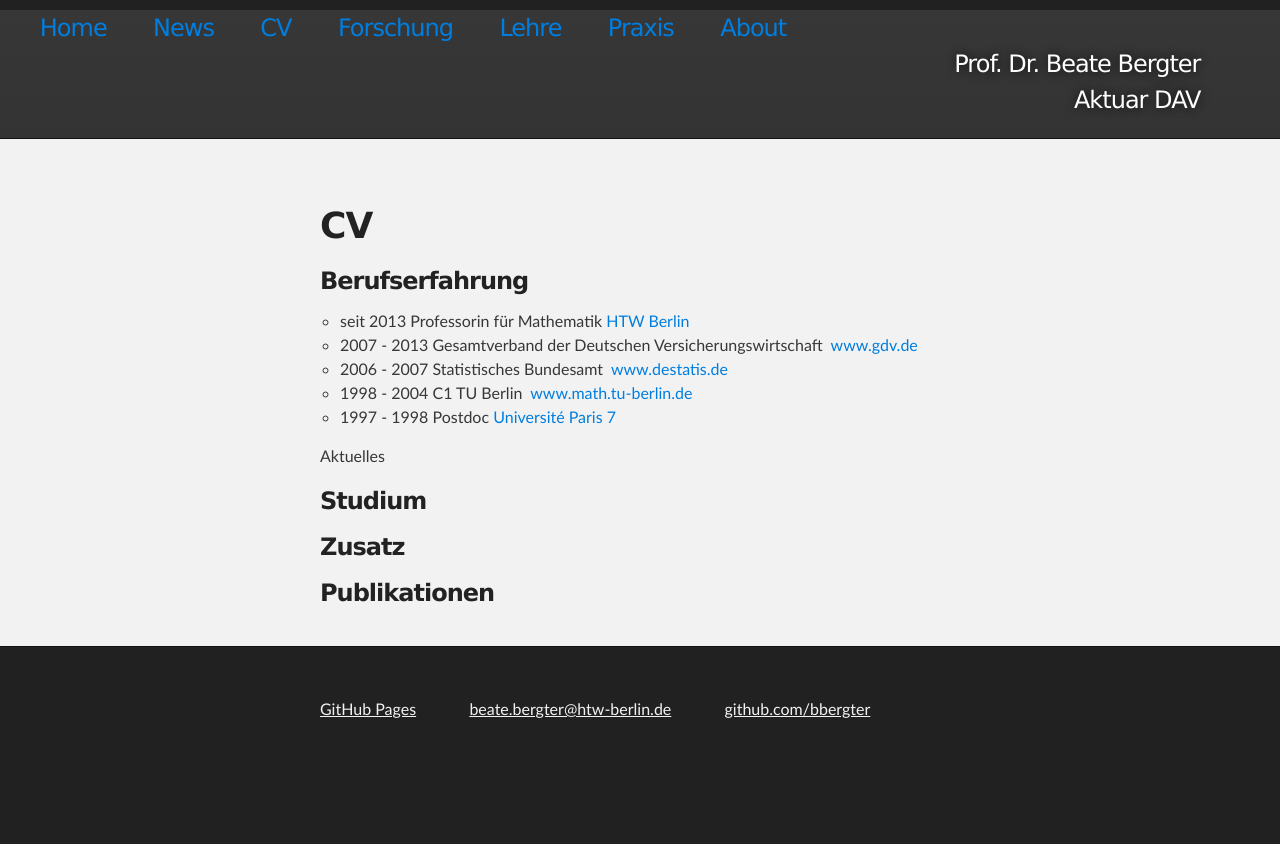
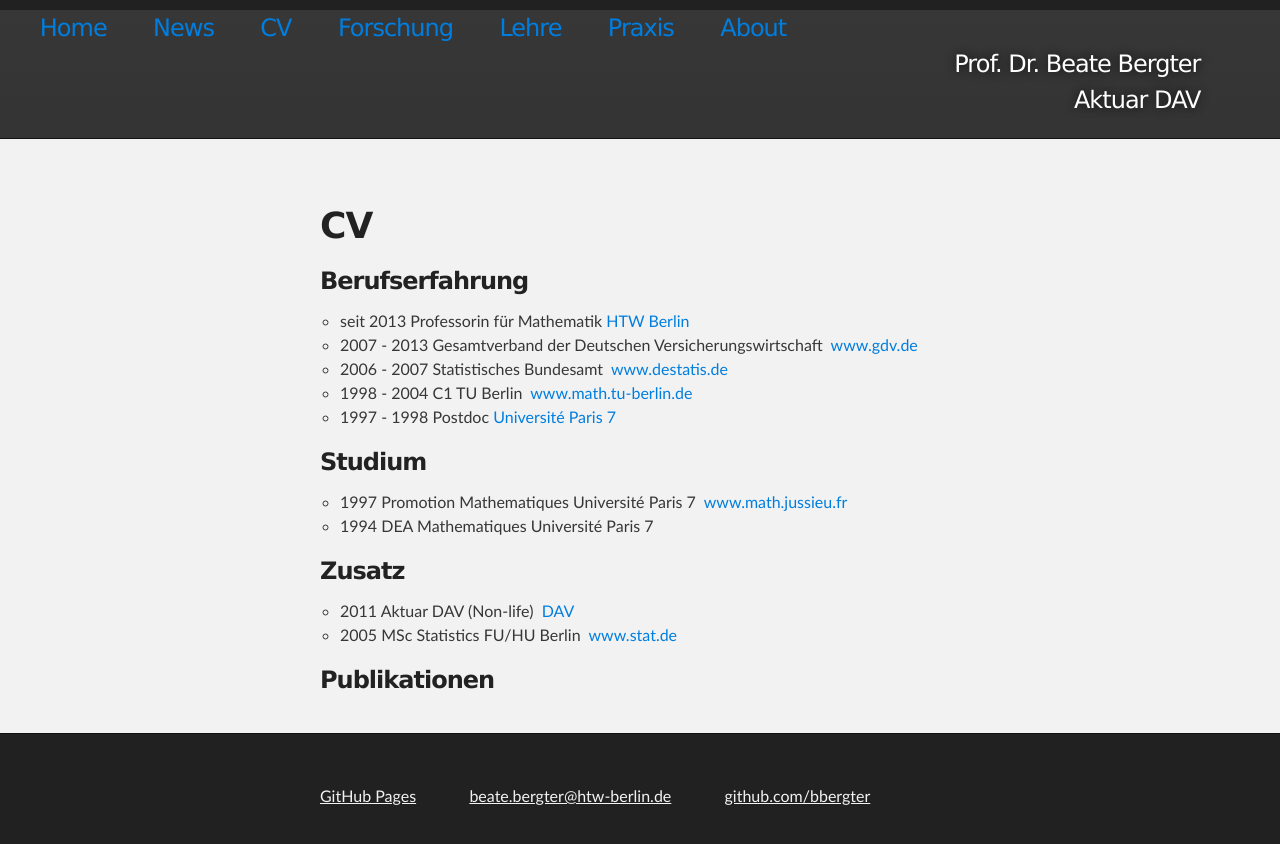
Before and after one commit to bbergter/bbergter, a Jekyll site: the page built from cv/index.html, in a window 1280 px wide. Shown: the top 844 px of the page. Built offline with Jekyll 4.4.1, drawn with Linux system fonts in a browser that asks for light colours.

Commit message:
Update index.html

```diff
--- a/cv/index.html
+++ b/cv/index.html
@@ -25,15 +25,31 @@ cv: active
          </ul>
 
 
+       <h3>Studium</h3>
+       <ul type="circle">
+              <li>1997 Promotion Mathematiques Universit&eacute; Paris 7&nbsp;
+                <a href="http://www.institut.math.jussieu.fr/"
+                  target="_blank"> www.math.jussieu.fr</a> <br>
+              </li>
+              <li>1994 DEA Mathematiques Universit&eacute; Paris 7</li>
+            </ul>
+
+
+        <h3>Zusatz</h3>
+
+        <ul type="circle">
+              <li>2011 Aktuar DAV (Non-life)&nbsp; <a
+                  href="http://aktuar.de/" target="_blank">DAV</a><br>
+              </li>
+              <li>2005 MSc Statistics FU/HU Berlin&nbsp; <a
+                  href="http://stat.de/" target="_blank">www.stat.de</a><br>
+              </li>
+            </ul>
 
 
 
 
-      <p> Aktuelles </p>
 
-       <h3>Studium</h3>
-
-        <h3>Zusatz</h3>
 
         <h3>Publikationen</h3>
 
```
